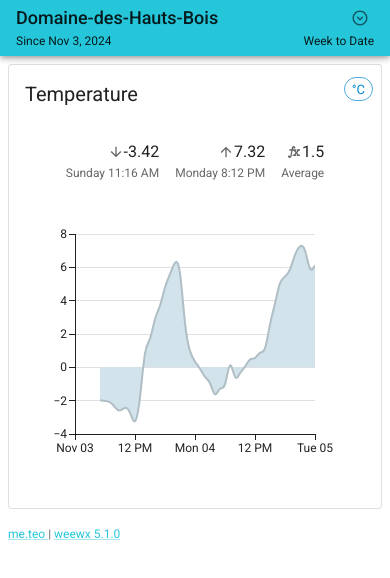
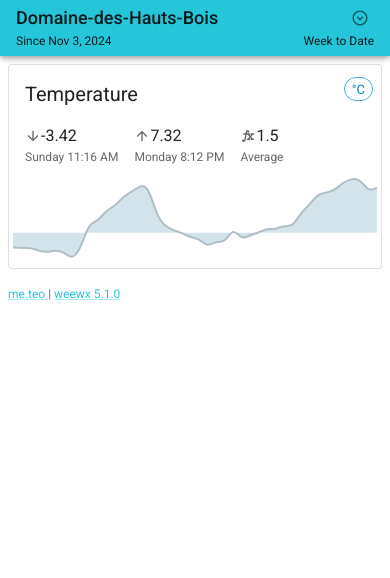
Before and after one commit to bourquep/weewx-me.teo, a Next.js app: page /week-to-date in a window 390 px wide. Shown: the top 578 px of the page. Built offline with nearby package versions, Linux system fonts and the light colour scheme; what @mui/material-nextjs would draw is missing.

Commit message:
Mobile layout

```diff
--- a/src/app/week-to-date/page.tsx
+++ b/src/app/week-to-date/page.tsx
@@ -25,7 +25,17 @@ import { useWeekToDateData } from '@/libs/DataSource';
 import FunctionIcon from '@/resources/FunctionIcon';
 import ArrowDownwardIcon from '@mui/icons-material/ArrowDownward';
 import ArrowUpwardIcon from '@mui/icons-material/ArrowUpward';
-import { Card, CardContent, CardHeader, Chip, Stack, Typography, useTheme } from '@mui/material';
+import {
+  Card,
+  CardContent,
+  CardHeader,
+  CardMedia,
+  Chip,
+  Stack,
+  Typography,
+  useMediaQuery,
+  useTheme
+} from '@mui/material';
 import { LineChart } from '@mui/x-charts';
 import { useFormatter, useTranslations } from 'next-intl';
 import { useEffect } from 'react';
@@ -37,6 +47,7 @@ export default function WeekToDataPage() {
   const t = useTranslations();
   const format = useFormatter();
   const theme = useTheme();
+  const isMobile = useMediaQuery(theme.breakpoints.down('sm'));
 
   useEffect(() => {
     setTitle(t('WeekToDate.PageTitle'));
@@ -57,9 +68,9 @@ export default function WeekToDataPage() {
               title="Temperature"
               action=<Chip variant="outlined" size="small" color="info" label={data.observations[0]!.unit} />
             />
-            <CardContent>
-              <Stack direction="row" spacing={2} sx={{ justifyContent: 'center' }}>
-                <Stack sx={{ alignItems: 'end' }}>
+            <CardContent sx={isMobile ? { paddingY: 0 } : {}}>
+              <Stack direction="row" spacing={2} sx={{ justifyContent: 'flex-start' }}>
+                <Stack sx={{ alignItems: 'start' }}>
                   <IconLabel
                     icon={ArrowDownwardIcon}
                     label={format.number(data.observations[0]!.min!, { maximumFractionDigits: 2 })}
@@ -72,7 +83,7 @@ export default function WeekToDataPage() {
                     })}
                   </Typography>
                 </Stack>
-                <Stack sx={{ alignItems: 'end' }}>
+                <Stack sx={{ alignItems: 'start' }}>
                   <IconLabel
                     icon={ArrowUpwardIcon}
                     label={format.number(data.observations[0]!.max!, { maximumFractionDigits: 2 })}
@@ -85,7 +96,7 @@ export default function WeekToDataPage() {
                     })}
                   </Typography>
                 </Stack>
-                <Stack sx={{ alignItems: 'end' }}>
+                <Stack sx={{ alignItems: 'start' }}>
                   <IconLabel
                     icon={FunctionIcon}
                     label={format.number(data.observations[0]!.avg!, { maximumFractionDigits: 2 })}
@@ -95,9 +106,11 @@ export default function WeekToDataPage() {
                   </Typography>
                 </Stack>
               </Stack>
+            </CardContent>
 
+            <CardMedia>
               <LineChart
-                grid={{ horizontal: true }}
+                grid={{ horizontal: !isMobile }}
                 series={[
                   {
                     data: data.observations[0]!.graph.map(([timestamp, value]) => value),
@@ -110,12 +123,28 @@ export default function WeekToDataPage() {
                 xAxis={[
                   {
                     data: data.observations[0]!.graph.map(([timestamp, value]) => new Date(timestamp * 1000)),
-                    scaleType: 'time'
+                    scaleType: 'time',
+                    min: new Date(data.observations[0]!.graph.at(0)![0] * 1000),
+                    max: new Date(data.observations[0]!.graph.at(-1)![0] * 1000)
                   }
                 ]}
-                height={300}
+                yAxis={
+                  isMobile
+                    ? [
+                        {
+                          min: Math.min(...data.observations[0]!.graph.map(([timestamp, value]) => value)) - 1,
+                          max: Math.max(...data.observations[0]!.graph.map(([timestamp, value]) => value)) + 1
+                        }
+                      ]
+                    : []
+                }
+                height={isMobile ? 100 : 300}
+                margin={isMobile ? { top: 4, right: 4, bottom: 4, left: 4 } : {}}
+                bottomAxis={isMobile ? null : undefined}
+                leftAxis={isMobile ? null : undefined}
+                slotProps={isMobile ? { popper: { placement: 'top-end' } } : {}}
               />
-            </CardContent>
+            </CardMedia>
           </Card>
         </Stack>
       )}
```
